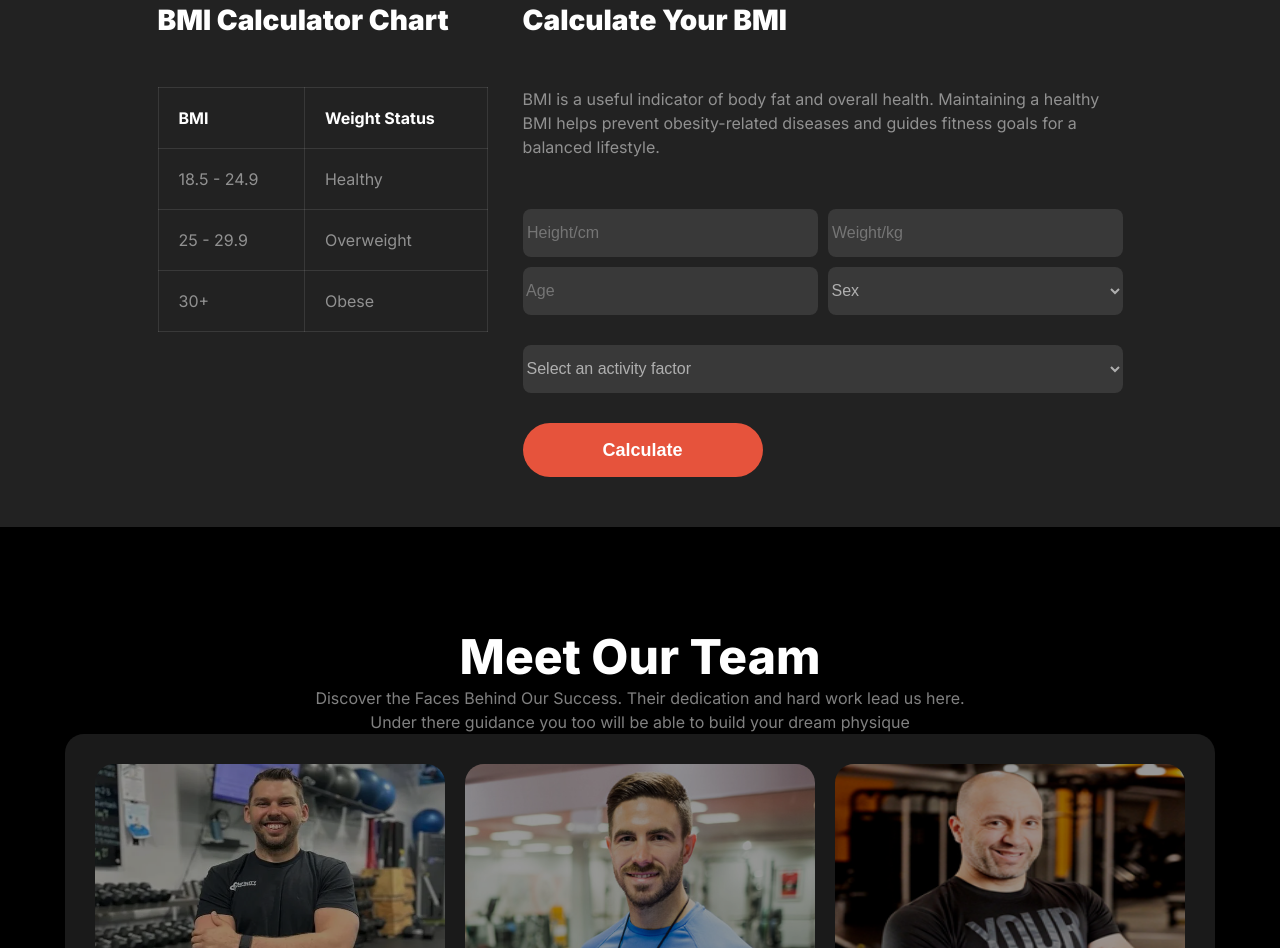
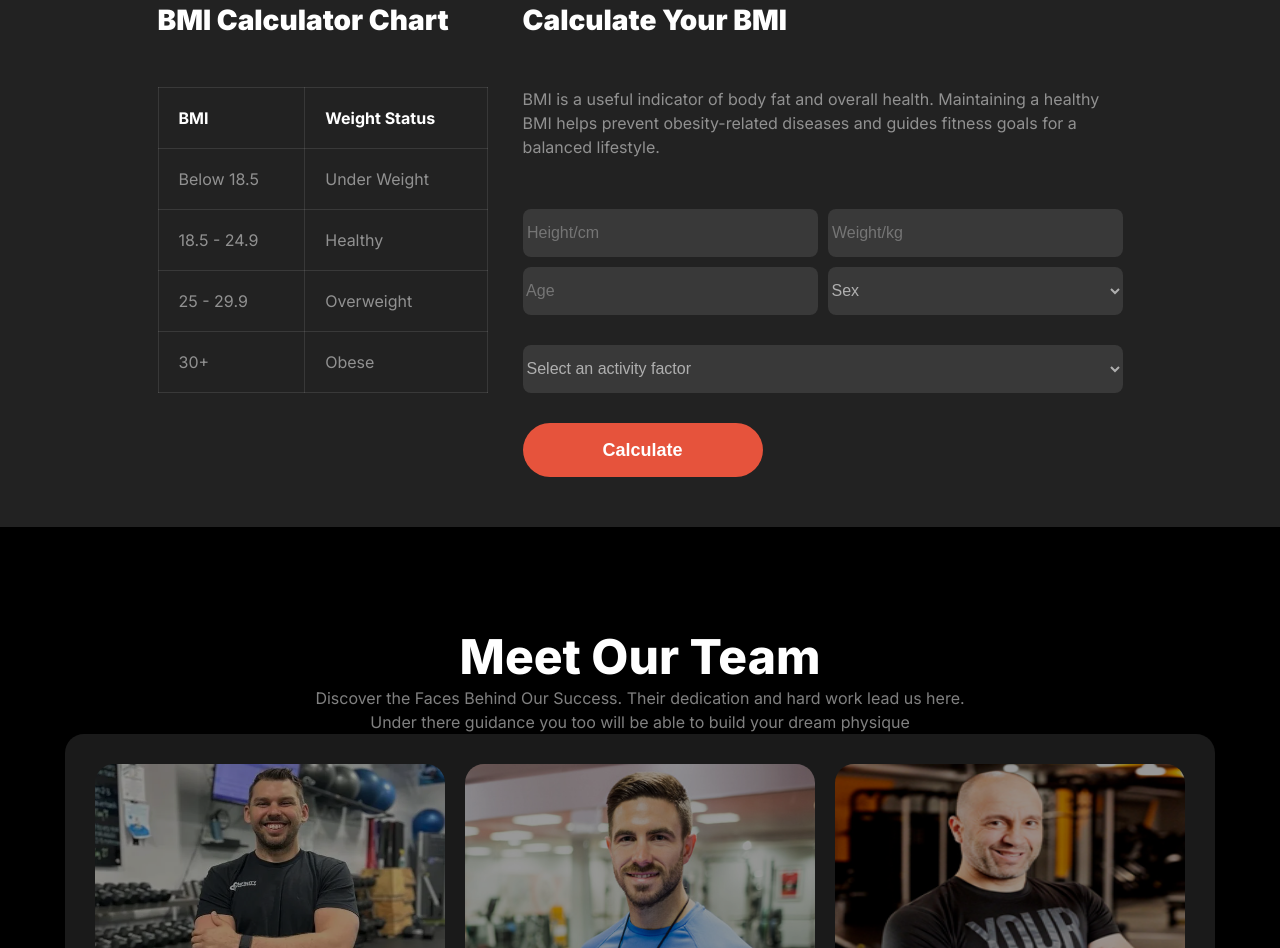
Before and after one commit to Raiyan27/fitness-site-landing-page, a plain HTML site: page index.html in a window 1280 px wide. Shown: the part 3228-4176 px from the top of the page. Drawn offline with Linux system fonts and the light colour scheme.

Commit message:
bug fixes

```diff
--- a/index.html
+++ b/index.html
@@ -122,6 +122,10 @@
                 <tr>
                     <th>BMI</th>
                     <th>Weight Status</th>
+                </tr>
+                <tr>
+                    <td>Below 18.5</td>
+                    <td>Under Weight</td>
                 </tr>
                 <tr>
                     <td>18.5 - 24.9</td>
```
